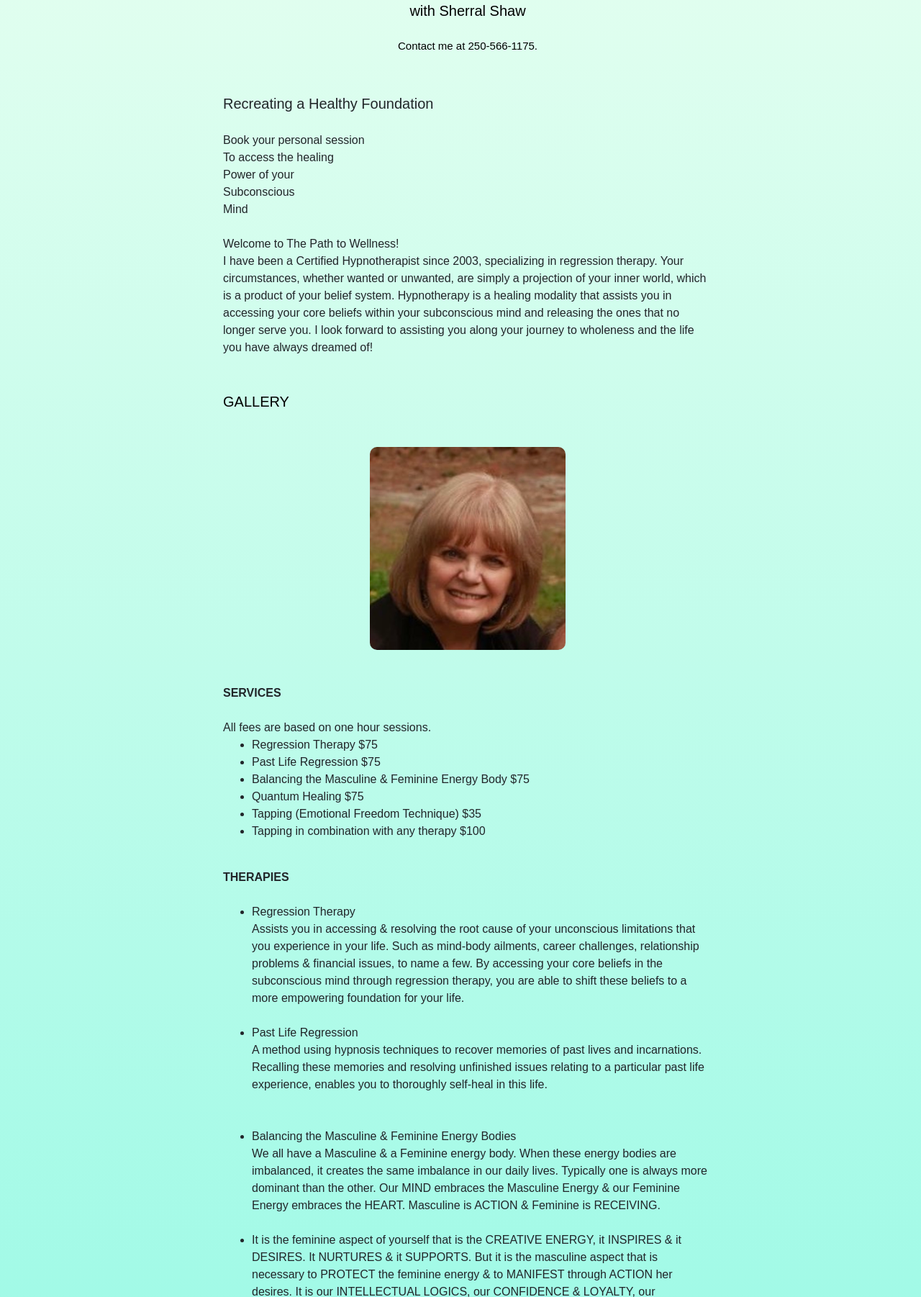
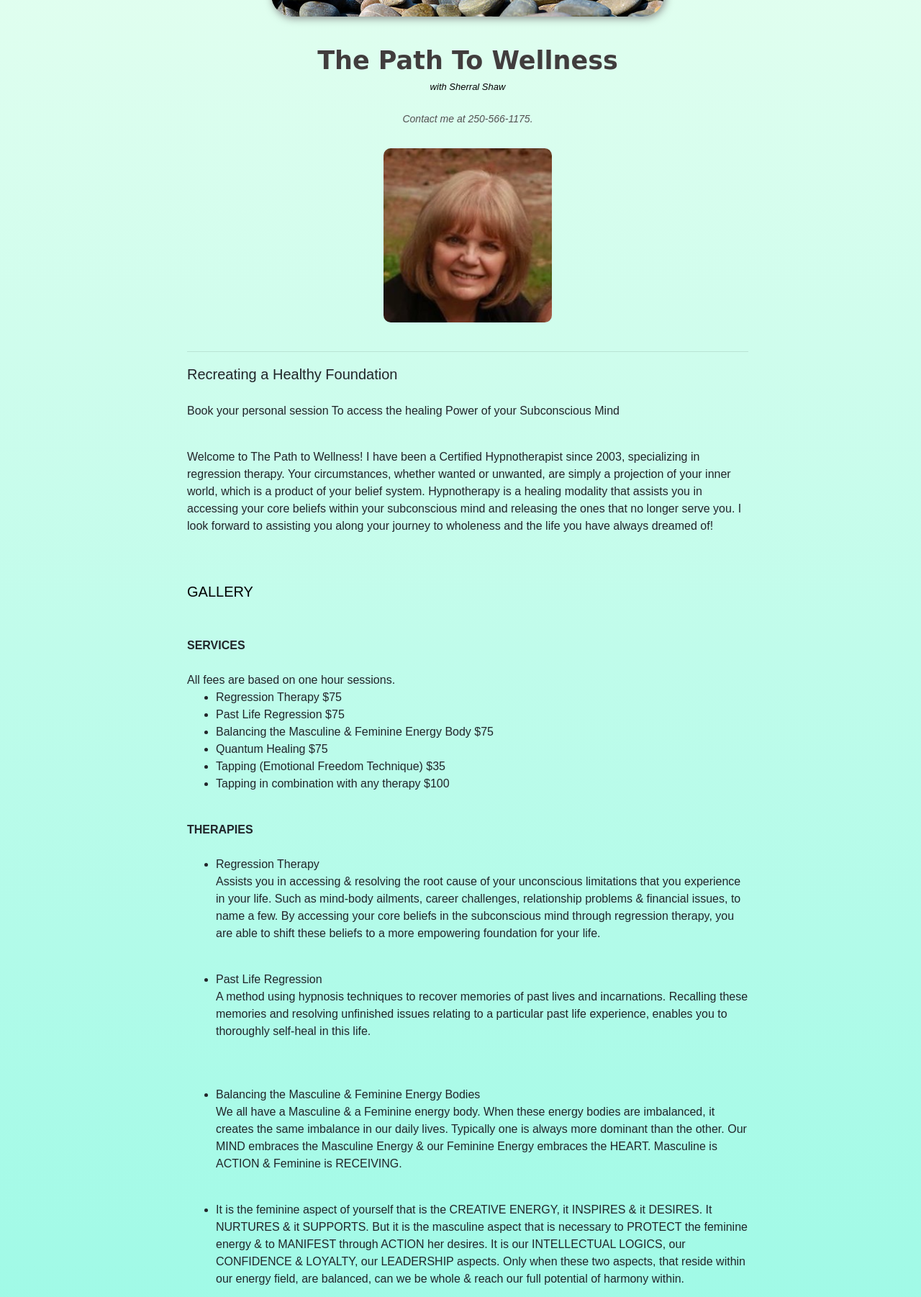
Before and after one commit to jnasmbrd/path-to-wellness, a plain HTML site: page index.html in a window 1280 px wide. Shown: the part 353-2155 px from the top of the page at 72% size. Drawn offline with nearby package versions, Linux system fonts and the light colour scheme; a script that the page names is missing.

Commit message:
added .css from github

```diff
--- a/index.html
+++ b/index.html
@@ -12,7 +12,7 @@
       crossorigin="anonymous"
     />
     <link rel="stylesheet" href="src/style.css" />
-    <script src="https://unpkg.com/axios/dist/axios.min.js"></script>
+    <script src="https://gist.github.com/gokulkrishh/242e68d1ee94ad05f488.js"></script>
     <title>PATH TO WELLNESS</title>
   </head>
 
@@ -20,40 +20,36 @@
     <div class="container">
       <img src="src/images/beach-stones-balancing-stone.jpg" class="firstimage">
       <h1 class="servicename"><strong>The Path To Wellness</strong></h1>
-    <h4 class="sherral">with Sherral Shaw</h4>
-    <h2 class="contactnum">Contact me at 250-566-1175.</h2>
-      <br><br>
 
+      <h6 class="sherral">with Sherral Shaw</h6>
 
+      <h6 class="contactnum">Contact me at 250-566-1175.</h6>
+      <br>
+      <img src="src/images/profile_pic.jpg" class="profilepic"><br>
 
+    <hr>
 
     <span class="recreate">
       Recreating a Healthy Foundation </span>
       <br><br>
-      <span class="items">
-      Book your personal session<br>
-      To access the healing<br>
-      Power of your<br>
-      Subconscious<br>
-      Mind  <br>
-      </span  >
-      <br>
-      Welcome to The Path to Wellness! <br>
+      <p>Book your personal session
+      To access the healing Power of your Subconscious Mind
+      </p><br>
+
+      <p>
+      Welcome to The Path to Wellness!
       I have been a Certified Hypnotherapist since 2003, specializing in regression therapy.
       Your circumstances, whether wanted or unwanted, are simply a projection of your inner world, which is a product of your
-      belief system.
-      Hypnotherapy is a healing modality that assists you in accessing your core beliefs within your subconscious mind and
+      belief system. Hypnotherapy is a healing modality that assists you in accessing your core beliefs within your subconscious mind and
       releasing the ones that no longer serve you.
       I look forward to assisting you along your journey to wholeness and the life you have always dreamed of!<br>
-      </h4>
+      </p>
       <br>
       <br>
-      <span class="gallery">
-      GALLERY</span>
+      <span class="gallery">GALLERY</span>
       <br>
       <br>
-      <br>
-      <img src="src/images/profile_pic.jpg" class="profilepic"><br>
+
       <br>
       <span><strong>SERVICES</strong></span>
 
@@ -73,51 +69,51 @@
       <span class="therapies"><strong>THERAPIES</strong></span><br><br>
       <ul>
         <li>Regression Therapy<br>
-      Assists you in accessing & resolving the root cause of your unconscious limitations that you experience in your life.
+      <p>Assists you in accessing & resolving the root cause of your unconscious limitations that you experience in your life.
       Such as mind-body ailments, career challenges, relationship problems & financial issues, to name a few. By accessing
       your core beliefs in the subconscious mind through regression therapy, you are able to shift these beliefs to a more
-      empowering foundation for your life.
+      empowering foundation for your life.</p>
       </li>
       <br>
       <li>Past Life Regression<br>
-      A method using hypnosis techniques to recover memories of past lives and incarnations. Recalling these memories and
+      <p>A method using hypnosis techniques to recover memories of past lives and incarnations. Recalling these memories and
       resolving unfinished issues relating to a particular past life experience, enables you to thoroughly self-heal in this
-      life.
+      life.</p>
       </li>
       <br>
       <br>
       <li>
       Balancing the Masculine & Feminine Energy Bodies<br>
-      We all have a Masculine & a Feminine energy body. When these energy bodies are imbalanced, it creates the same imbalance
+      <p>We all have a Masculine & a Feminine energy body. When these energy bodies are imbalanced, it creates the same imbalance
       in our daily lives. Typically one is always more dominant than the other.
       Our MIND embraces the Masculine Energy & our Feminine Energy embraces the HEART. Masculine is ACTION & Feminine is
-      RECEIVING.
+      RECEIVING.</p>
       </li>
       <br>
       <li>
-      It is the feminine aspect of yourself that is the CREATIVE ENERGY, it INSPIRES & it DESIRES. It NURTURES & it SUPPORTS.
+      <p>It is the feminine aspect of yourself that is the CREATIVE ENERGY, it INSPIRES & it DESIRES. It NURTURES & it SUPPORTS.
       But it is the masculine aspect that is necessary to PROTECT the feminine energy & to MANIFEST through ACTION her
       desires. It is our INTELLECTUAL LOGICS, our CONFIDENCE & LOYALTY, our LEADERSHIP aspects.
       Only when these two aspects, that reside within our energy field, are balanced, can we be whole & reach our full
-      potential of harmony within.
+      potential of harmony within.</p>
       </li>
       <br>
 
       <li>Quantum Healing<br>
-      A powerful tool used to access that “all knowing” part of ourselves that has been called the Higher Self. This is the
+      <p>A powerful tool used to access that “all knowing” part of ourselves that has been called the Higher Self. This is the
       part of our consciousness that is lower than the soul’s vibration but higher than the physical body. It is the highest
       connection to self-awareness that can be obtained & held in the physical body. That part of you that knows, sees &
-      understands at the highest possible level.
-      The Higher Self is designed to lead & to guide you. It’s able to access your soul’s information so that you better
-      understand the pathway to inner growth & development.
+      understands at the highest possible level. The Higher Self is designed to lead & to guide you. It’s able to access your soul’s information so that you better
+      understand the pathway to inner growth & development.</p>
       </li>
       <br>
       <li>Tapping (EFT)<br>
-      This is a powerful holistic technique effective in resolving issues of emotional distress & physical pain.
+      <p>This is a powerful holistic technique effective in resolving issues of emotional distress & physical pain.
       Tapping the body creates a balance in your energetic system based on the belief that a disruption in energy is the cause
       of all negative emotions & pain.
       Tapping focuses on the meridian points to restore balance to your body’s energy. It’s believed that restoring this
       energy balance can relieve symptoms that negative experiences or emotions may have caused.
+      </p>
       </li>
       </ul>
       <br>
--- a/src/style.css
+++ b/src/style.css
@@ -8,21 +8,21 @@ body {
 }
 
 .container {
-  max-width: 800px;
+  max-width: 900px;
   margin: 0 auto;
   padding: 15px 60px;
 }
 .firstimage {
   display: block;
   margin: 0 auto;
-  max-width: 50%;
-  border-radius: 10px;
+  max-width: 70%;
+  border-radius: 30px;
   box-shadow: 2px 2px 12px rgba(126, 126, 126, 0.932);
 }
 .profilepic {
   display: block;
   margin: 0 auto;
-  max-width: 40%;
+  max-width: 30%;
   border-radius: 10px;
 }
 .imagefooter {
@@ -35,22 +35,24 @@ body {
 
 .servicename {
   font-family: "Rouge Script", cursive;
-  color: #000000;
-  font-size: 50px;
+  color: #413d3d;
+  font-size: 35px;
   padding-top: 40px;
   text-align: center;
 }
 .sherral {
   color: #000000;
-  font-size: 20px;
+  font-size: 13px;
   font-weight: 400;
   text-align: center;
   padding-bottom: 20px;
+  font-style: italic;
 }
 .contactnum {
-  color: #000000;
-  font-size: 15px;
+  color: #535252;
+  font-size: 14px;
   text-align: center;
+  font-style: italic;
 }
 .recreate {
   font-size: 20px;
```
